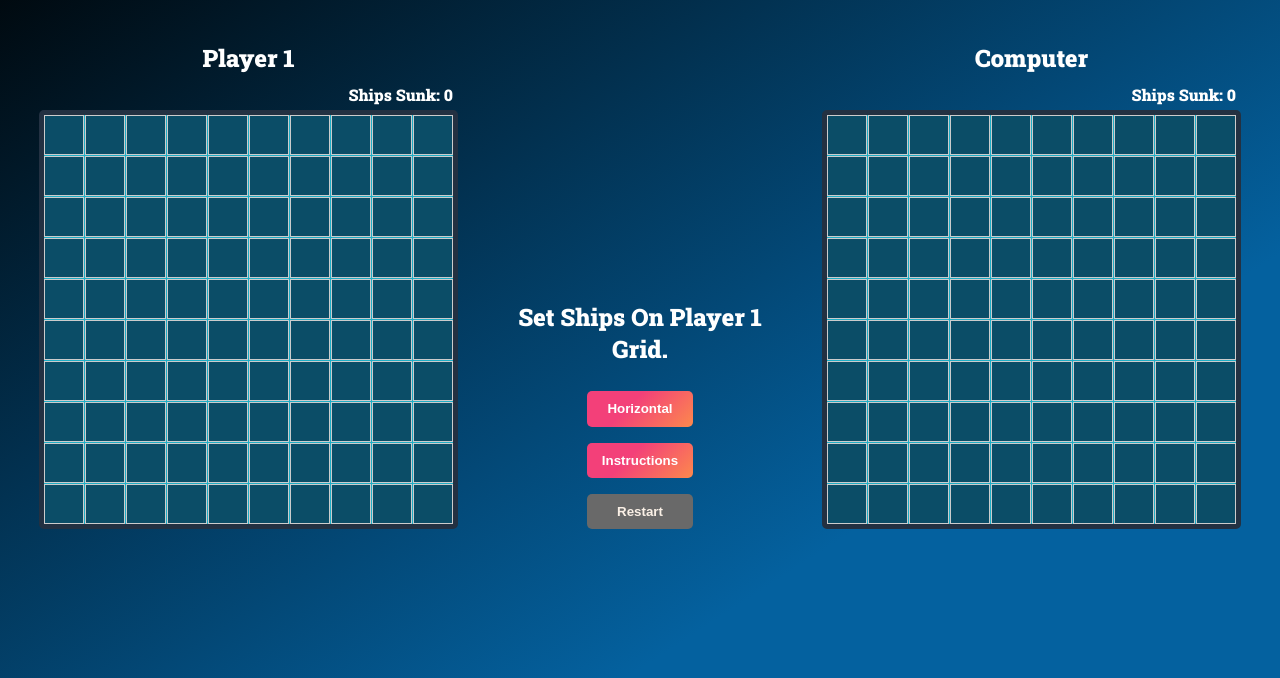
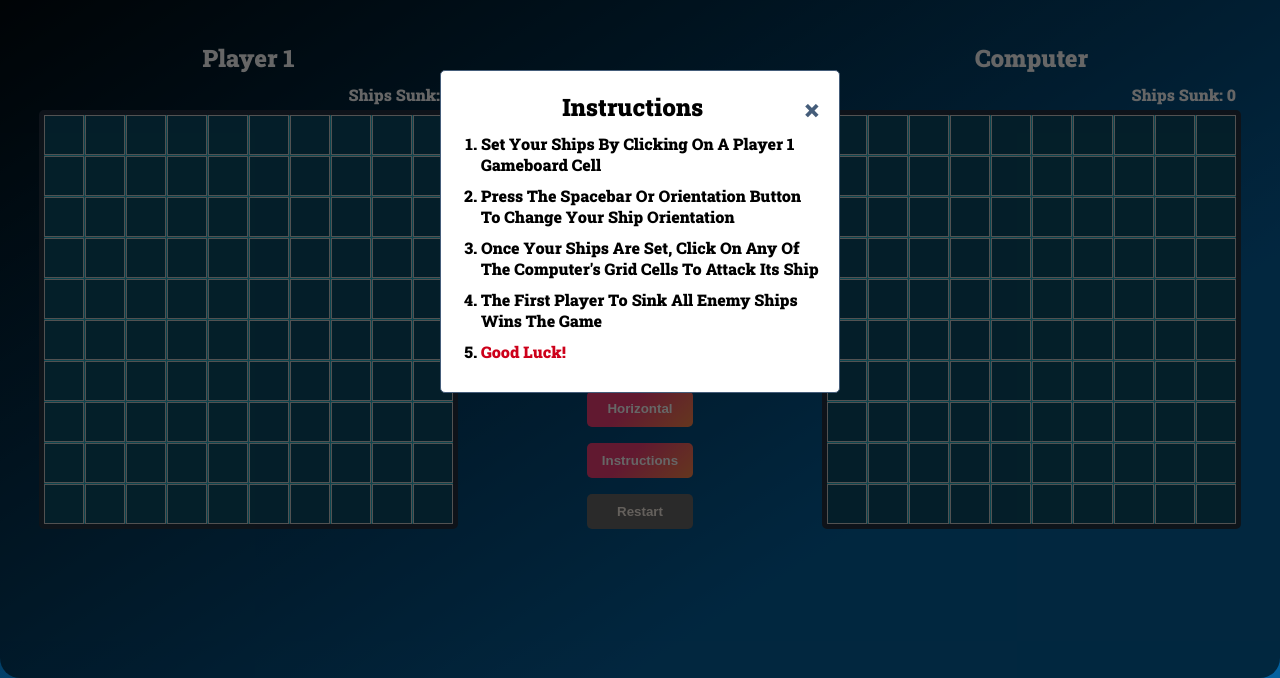
Before and after one commit to angelr1076/Battleship, a website built with webpack: page src/index.html in a window 1280 px wide. Both pictures are taken after a click on the button "Instructions". Shown: the part 122-800 px from the top of the page. Built offline with nearby package versions, Linux system fonts and the light colour scheme.

Commit message:
Added modal and modal messages to click handler for instructonsBtn

```diff
--- a/src/components/domInteraction.js
+++ b/src/components/domInteraction.js
@@ -1,10 +1,11 @@
 import { shipsObj } from './player';
-import { showMsgTimed, showMsg } from './helpers';
+import { showMsgTimed, showMsg, toggleModal } from './helpers';
 
 let currentShipIndex = 0;
 let currentOrientation = 'horizontal';
 let gameStarted = false;
 const changeOrientationBtn = document.getElementById('changeOriention');
+const instructBtn = document.getElementById('start');
 changeOrientationBtn.innerHTML = currentOrientation;
 
 const createGridElement = (player, x, y) => {
@@ -315,6 +316,19 @@ const setupClickHandlers = (player, enemy, playerGridSelector) => {
         );
       }
     });
+
+    instructBtn.addEventListener('click', () => {
+      const instructions = `
+        <h2>Instructions</h2>
+          <ol type="1">
+            <li>Set your ships by clicking on a Player 1 gameboard cell</li>
+            <li>Press the spacebar or orientation button to change your ship orientation</li>
+            <li>Once your ships are set, click on any of the computer's grid cells to attack its ship</li>
+            <li>The first player to sink all enemy ships wins the game</li>
+            <li><span style="color:#CD001A;">Good luck!</span></li>
+          </ol>`;
+      toggleModal(instructions);
+    });
   };
 
   initPreviewHandlers(player1Grid);
--- a/src/components/helpers.js
+++ b/src/components/helpers.js
@@ -20,4 +20,34 @@ const reset = () => {
   });
 };
 
-export { showMsgTimed, showMsg, reset };
+const modal = document.getElementById('myModal');
+const closeButton = document.getElementsByClassName('close')[0];
+
+const toggleModal = message => {
+  const modalMsg = document.querySelector('.modal-message');
+
+  if (modal.style.display === 'block') {
+    modal.style.display = 'none';
+  } else {
+    modal.style.display = 'block';
+    if (message) {
+      modalMsg.innerHTML = message;
+    } else {
+      modalMsg.innerHTML = '';
+    }
+  }
+};
+
+// When user clicks on the close button, toggle the modal
+closeButton.onclick = () => {
+  toggleModal();
+};
+
+// When user clicks anywhere outside of the modal, toggle it
+window.onclick = event => {
+  if (event.target === modal) {
+    toggleModal();
+  }
+};
+
+export { showMsgTimed, showMsg, reset, toggleModal };
--- a/src/index.html
+++ b/src/index.html
@@ -11,6 +11,14 @@
     <h1>Battleship</h1>
   </div>
   <div class="container">
+    <!-- Modal -->
+    <div id="myModal" class="modal">
+      <div class="modal-content">
+        <span class="close">&times;</span>
+        <div class="modal-message"></div>
+      </div>
+    </div>
+    <!-- Player 1 Gameboard -->
     <div id="player1-board">
       <h2>Player 1</h2>
     </div>
@@ -24,6 +32,7 @@
         <button id="reset" class="btn reset">Restart</button>
       </div>
     </div>
+    <!-- Player 2 Gameboard -->
     <div id="player2-board">
       <h2>Computer</h2>
     </div>
--- a/src/styles/style.css
+++ b/src/styles/style.css
@@ -33,10 +33,6 @@
   margin: 0;
   padding: 0;
   text-transform: capitalize;
-}
-
-li {
-  list-style-type: none;
 }
 
 body {
@@ -188,6 +184,54 @@ h2 {
   display: none;
 }
 
+.modal {
+  display: none;
+  position: fixed;
+  z-index: 1;
+  left: 0;
+  top: 0;
+  width: 100%;
+  height: 100%;
+  overflow: auto;
+  background-color: rgba(0, 0, 0, 0.6);
+  border-radius: 20px;
+}
+
+.modal-content {
+  background-color: var(--white);
+  color: var(--black);
+  margin: 15% auto;
+  padding: 20px;
+  border: 1px solid var(--charcoal);
+  width: 80%;
+  max-width: 400px;
+  border-radius: 5px;
+}
+
+.modal-content ol {
+  list-style-type: decimal;
+  margin-left: 20px;
+  padding-left: 0;
+}
+
+.modal-content li {
+  margin-bottom: 10px;
+}
+
+.close {
+  color: var(--charcoal);
+  float: right;
+  font-size: 28px;
+  font-weight: bold;
+}
+
+.close:hover,
+.close:focus {
+  color: black;
+  text-decoration: none;
+  cursor: pointer;
+}
+
 /* media queries for mobile */
 @media screen and (max-width: 1200px) and (min-width: 1000px) {
   .grid {
```
